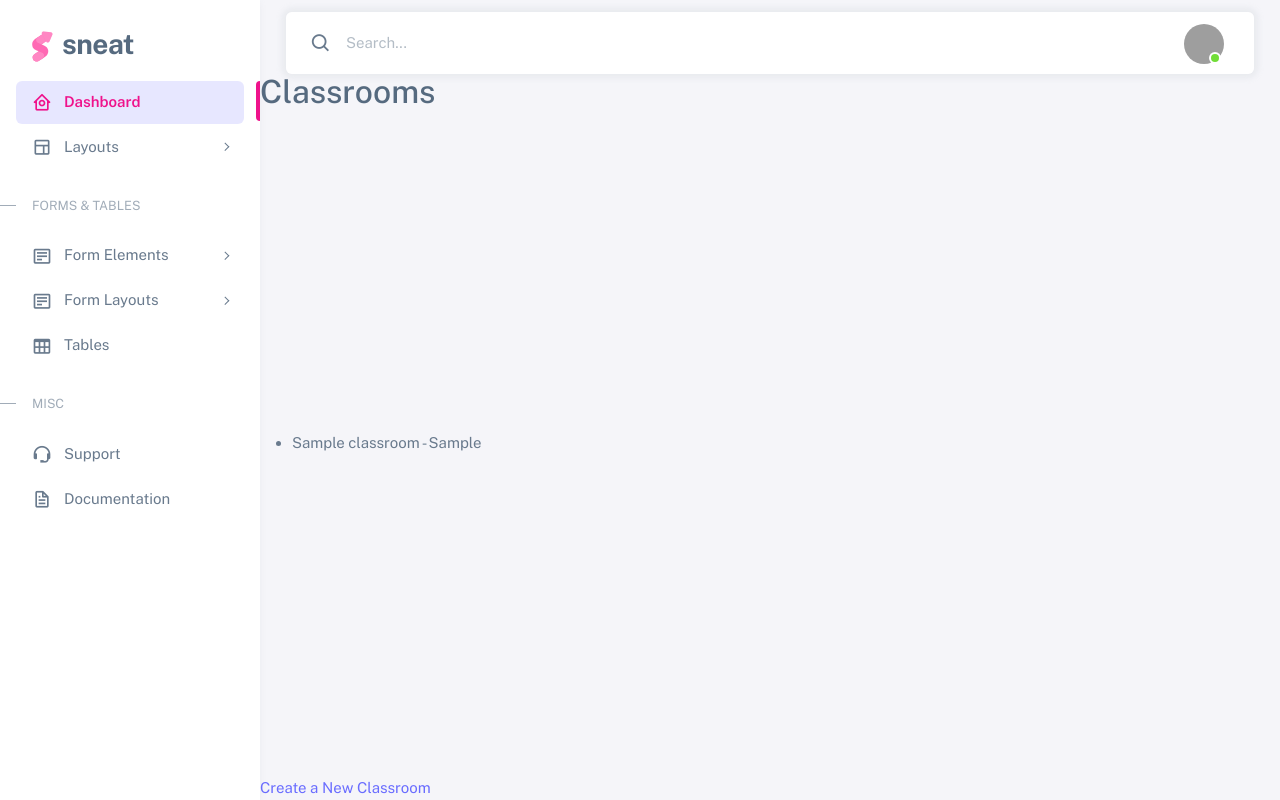
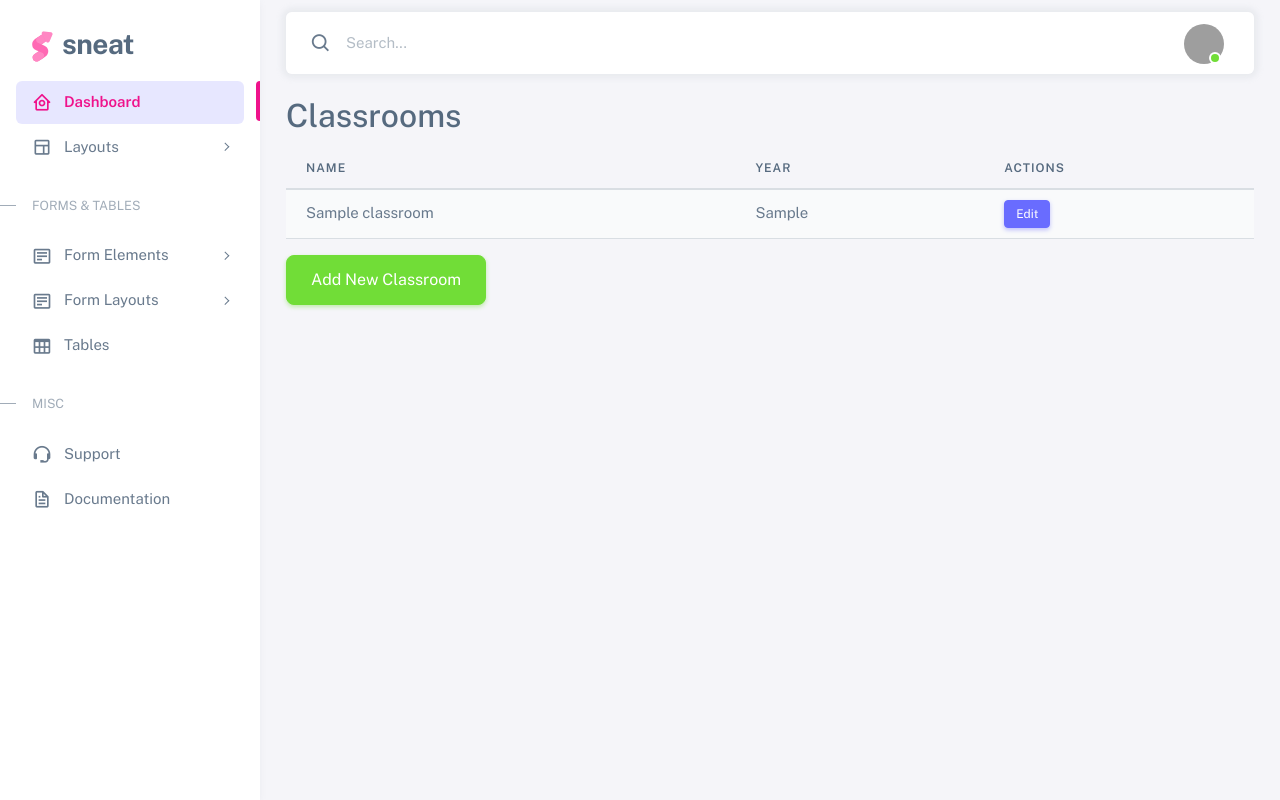
Before and after one commit to Fikei1151/mokhs, a Flask app: page /classrooms in a window 1280 px wide. Run offline with Flask 3, Linux system fonts and the light colour scheme; tables that the repository leaves empty hold one stand-in row (values such as "Sample post"); some libraries are stand-ins or nearby versions; grey boxes are pictures that could not be loaded.

Commit message:
edit html classroom

```diff
--- a/templates/classrooms.html
+++ b/templates/classrooms.html
@@ -1,13 +1,33 @@
-<!-- Extend your base layout -->
 {% extends "base.html" %}
 
 {% block content %}
-<h2>Classrooms</h2>
-<ul>
-  {% for classroom in classrooms %}
-  <li>{{ classroom.name }} - {{ classroom.year }}</li>
-  {% endfor %}
-</ul>
+<div class="container mt-4">
+  <h2>Classrooms</h2>
+  <table class="table table-striped mt-3">
+    <thead>
+      <tr>
+        <th scope="col">Name</th>
+        <th scope="col">Year</th>
+        <th scope="col">Actions</th>
+      </tr>
+    </thead>
+    <tbody>
+      {% for classroom in classrooms %}
+      <tr>
+        <td>{{ classroom.name }}</td>
+        <td>{{ classroom.year }}</td>
+        <td>
+          <!-- Add more actions as needed -->
+          <a href="/edit_classroom/{{ classroom.id }}" class="btn btn-primary btn-sm">Edit</a>
+        </td>
+      </tr>
+      {% endfor %}
+    </tbody>
+  </table>
 
-<a href="{{ url_for('create_classroom') }}">Create a New Classroom</a>
+  <!-- Button to create new classroom -->
+  <a href="{{ url_for('create_classroom') }}" class="btn btn-success btn-lg">
+    <i class="bi bi-plus-lg"></i> Add New Classroom
+  </a>
+</div>
 {% endblock %}
```
